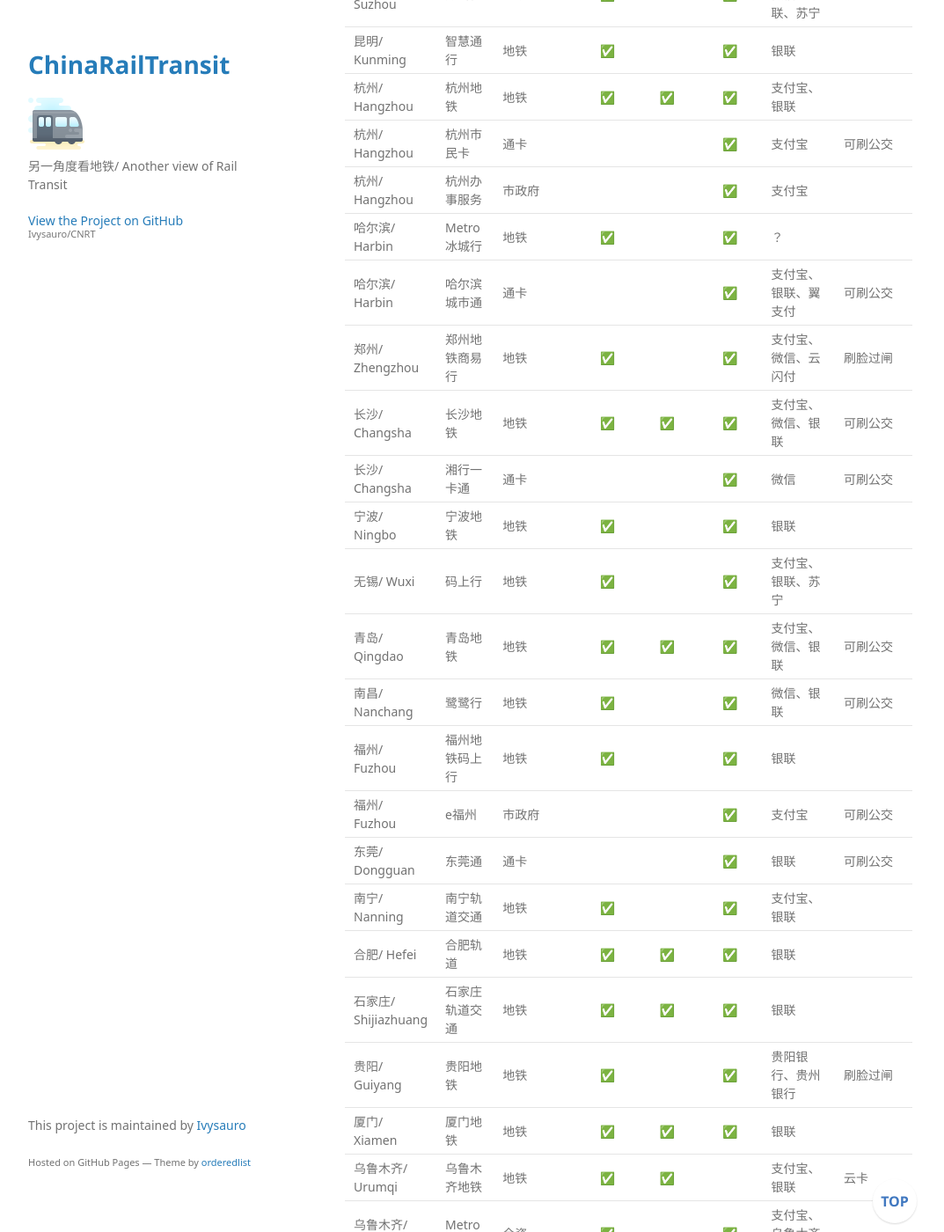
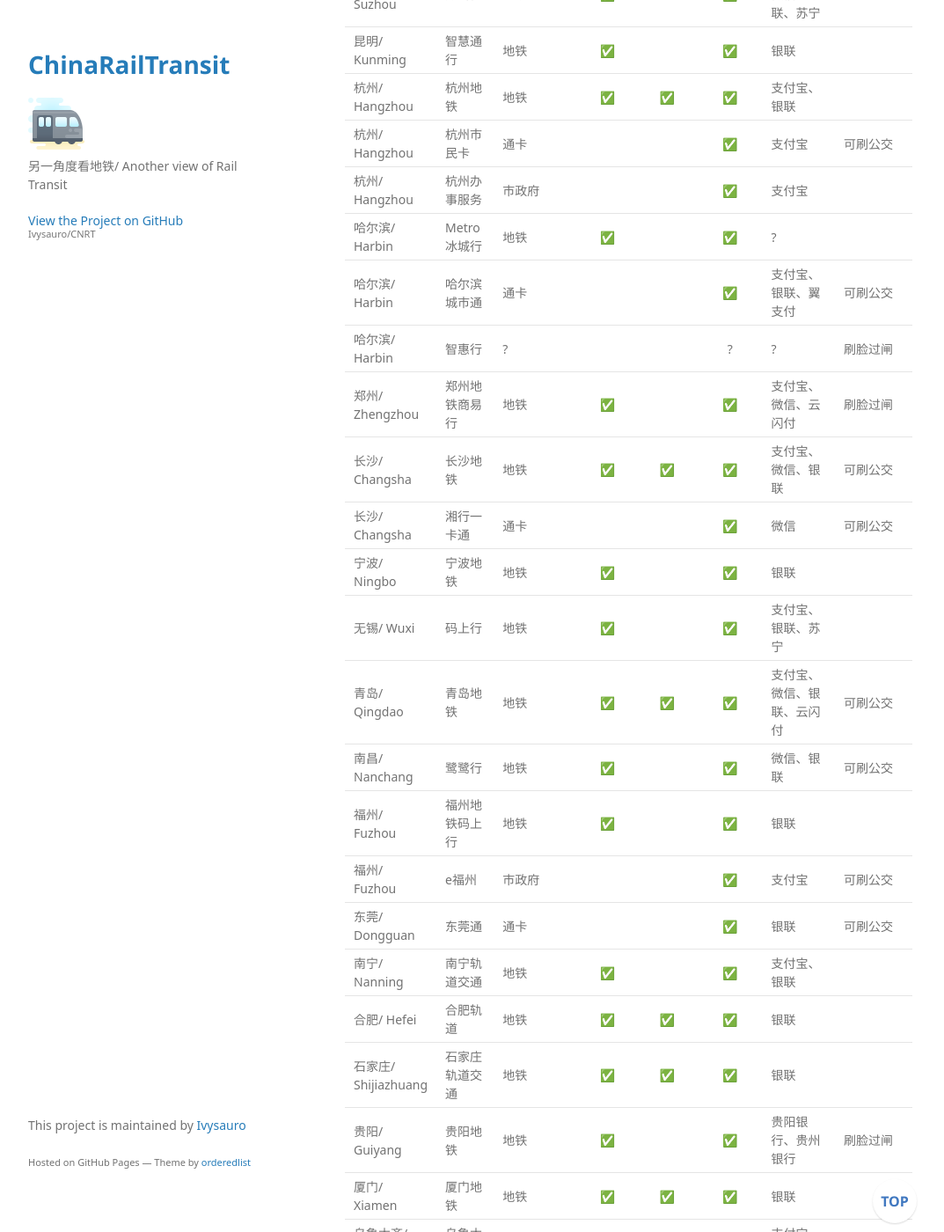
Before and after one commit to Ivysauro/CNRT, a Jekyll site: the page built from data/General Operations.md, in a window 1280 px wide and 1400 px high, scrolled down 7296 px. Shown: the whole window at 88% size, without its empty margins (178-1251 px from the left). Built offline with Jekyll 4.4.1, drawn with Linux system fonts in a browser that asks for light colours; some web fonts are replaced; our own code applies the rules of GitHub Pages for plain Markdown files; a script that is not in the unit is left out; some of the changed text lies outside the part shown.

Commit message:
🍊更新成都、重庆数据

```diff
--- a/data/General Operations.md
+++ b/data/General Operations.md
@@ -180,14 +180,15 @@
 | 杭州/ Hangzhou | 杭州地铁 | 地铁 | ✅ | ✅ | ✅ | 支付宝、银联 |
 | 杭州/ Hangzhou | 杭州市民卡 | 通卡 | | | ✅ | 支付宝 | 可刷公交 |
 | 杭州/ Hangzhou | 杭州办事服务 | 市政府 | | | ✅ | 支付宝 |
-| 哈尔滨/ Harbin | Metro冰城行 | 地铁 | ✅ | | ✅ | ？ |
+| 哈尔滨/ Harbin | Metro冰城行 | 地铁 | ✅ | | ✅ | ? |
 | 哈尔滨/ Harbin | 哈尔滨城市通 | 通卡 | | | ✅ | 支付宝、银联、翼支付 | 可刷公交 |
+| 哈尔滨/ Harbin | 智惠行 | ? | | | ? | ? | 刷脸过闸 |
 | 郑州/ Zhengzhou | 郑州地铁商易行 | 地铁 | ✅ | | ✅ | 支付宝、微信、云闪付 | 刷脸过闸 |
 | 长沙/ Changsha | 长沙地铁 | 地铁 | ✅ | ✅ | ✅ | 支付宝、微信、银联 | 可刷公交 |
 | 长沙/ Changsha | 湘行一卡通 | 通卡 | | | ✅ | 微信 | 可刷公交 |
 | 宁波/ Ningbo | 宁波地铁 | 地铁 | ✅ | | ✅ | 银联 |
 | 无锡/ Wuxi | 码上行 | 地铁 | ✅ | | ✅ | 支付宝、银联、苏宁 |
-| 青岛/ Qingdao | 青岛地铁 | 地铁 | ✅ |✅ | ✅ | 支付宝、微信、银联 | 可刷公交 |
+| 青岛/ Qingdao | 青岛地铁 | 地铁 | ✅ |✅ | ✅ | 支付宝、微信、银联、云闪付 | 可刷公交 |
 | 南昌/ Nanchang | 鹭鹭行 | 地铁 | ✅ | | ✅ | 微信、银联 | 可刷公交 |
 | 福州/ Fuzhou | 福州地铁码上行 | 地铁 | ✅ | | ✅ | 银联 |
 | 福州/ Fuzhou | e福州 | 市政府 | | | ✅ | 支付宝 | 可刷公交 |
@@ -204,7 +205,7 @@
 | 兰州/ Lanzhou | 兰州轨道 | 地铁 | ✅ | | ✅ | 银联 |
 | 常州/ Changzhou | 常州地铁Metro | 地铁 | ✅ | | ✅ | 微信、银联 |
 | 徐州/ Xuzhou | 徐州地铁 | 地铁 | ✅ | ✅ | ✅ | 支付宝、微信、银联、苏宁 |
-| 呼和浩特/ Hohhot | 青城地铁 | 地铁 | | | ✅ |
+| 呼和浩特/ Hohhot | 青城地铁 | 地铁 | | | ✅ | ? |
 
 ### 二维码互联互通/ QR Code in ONE App
 
@@ -231,6 +232,11 @@
 
 - 北京（亿通行）：呼和浩特
 - 呼和浩特（青城地铁）：北京
+
+#### 西南地铁二维码互联互通（川派）/ West-southern China Rail QR Code Union
+
+- 成都（成都地铁）：重庆
+- 重庆（渝畅行）：成都
 
 ### P+R
 
```
